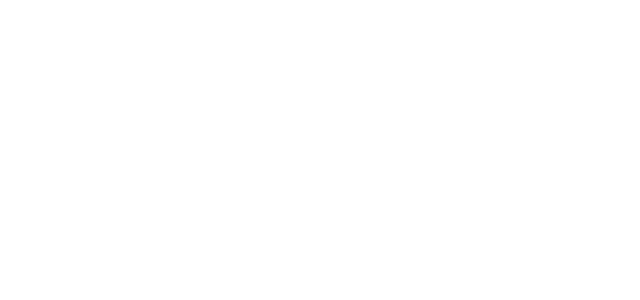
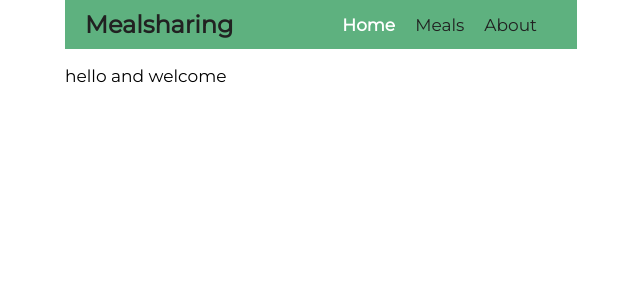
Before and after one commit to Sanazre/meal-sharing, a React app: page / in a window 1280 px wide. Shown: the top 300 px of the page, without its empty margins (319-959 px from the left). Built offline with nearby package versions, Linux system fonts and the light colour scheme.

Commit message:
home address

```diff
--- a/src/client/App.js
+++ b/src/client/App.js
@@ -7,11 +7,11 @@
 function App() {
   return (
     <Router>
-      <Route exact path="/home">
-        <Home/>
+      <Route exact path="/">
+        <Home />
       </Route>
       <Route exact path="/meals">
-        <MealList/>
+        <MealList />
       </Route>
       <Route exact path="/test-component">
         <TestComponent></TestComponent>
```
